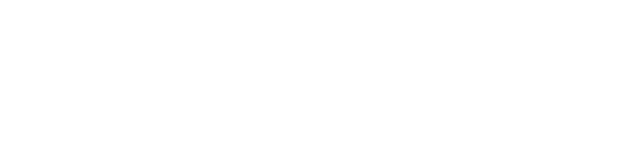
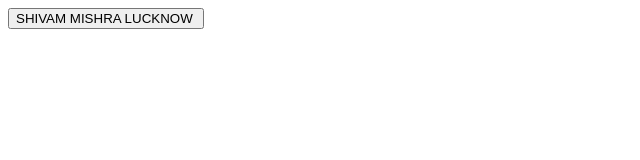
Before and after one commit to 123GAURAVTHADANI/8AugOffline, a plain HTML site: page index.html in a window 1280 px wide. Shown: the whole page, without its empty margins (0-640 px from the left). Drawn offline with Linux system fonts and the light colour scheme.

Commit message:
add biutton name shivam

```diff
--- a/index.html
+++ b/index.html
@@ -6,5 +6,7 @@
     <title>Document</title>
     <link href="./index.css" rel="stylesheet" />
   </head>
-  <body></body>
+  <body>
+    <input type="button" value="SHIVAM MISHRA LUCKNOW " />
+  </body>
 </html>
```
